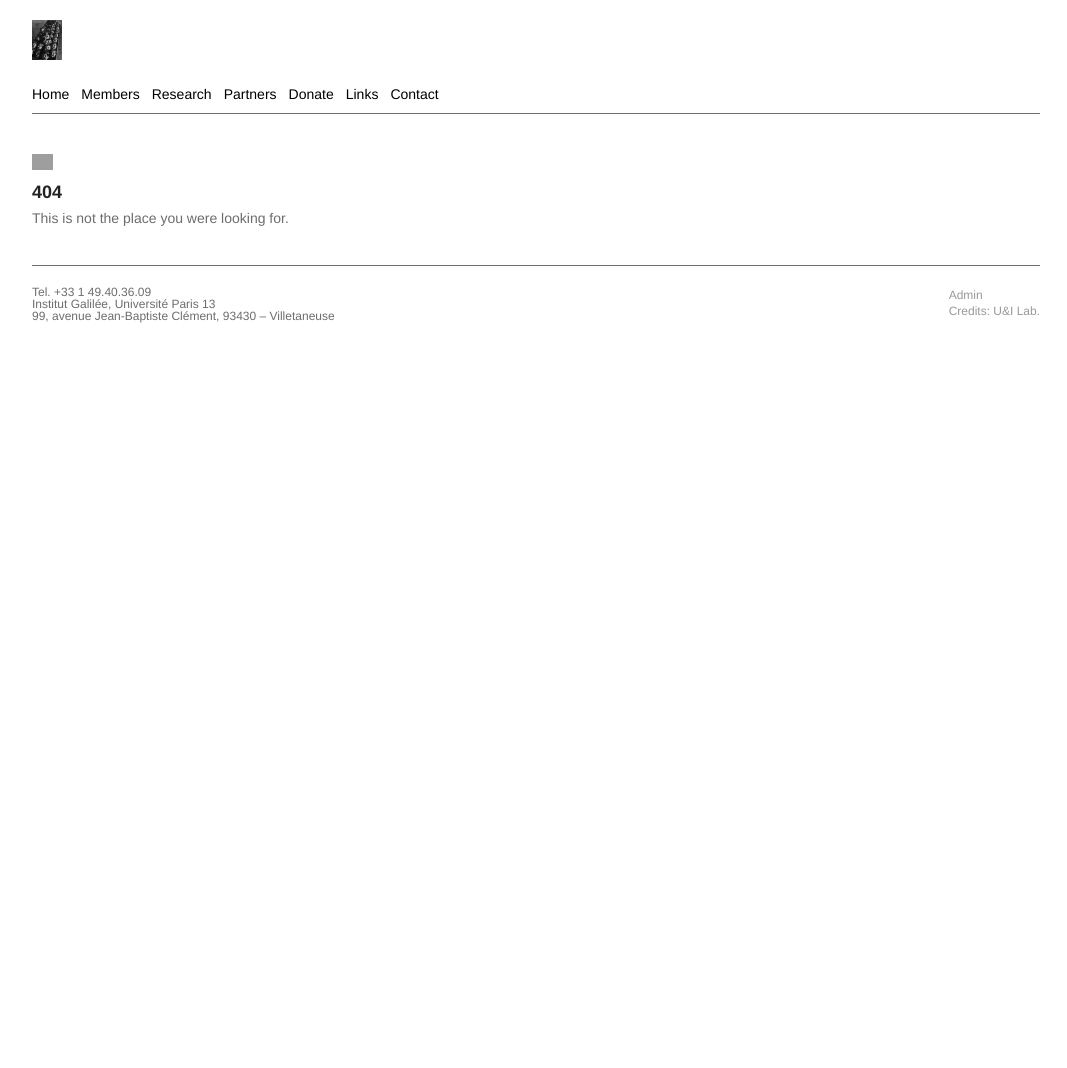
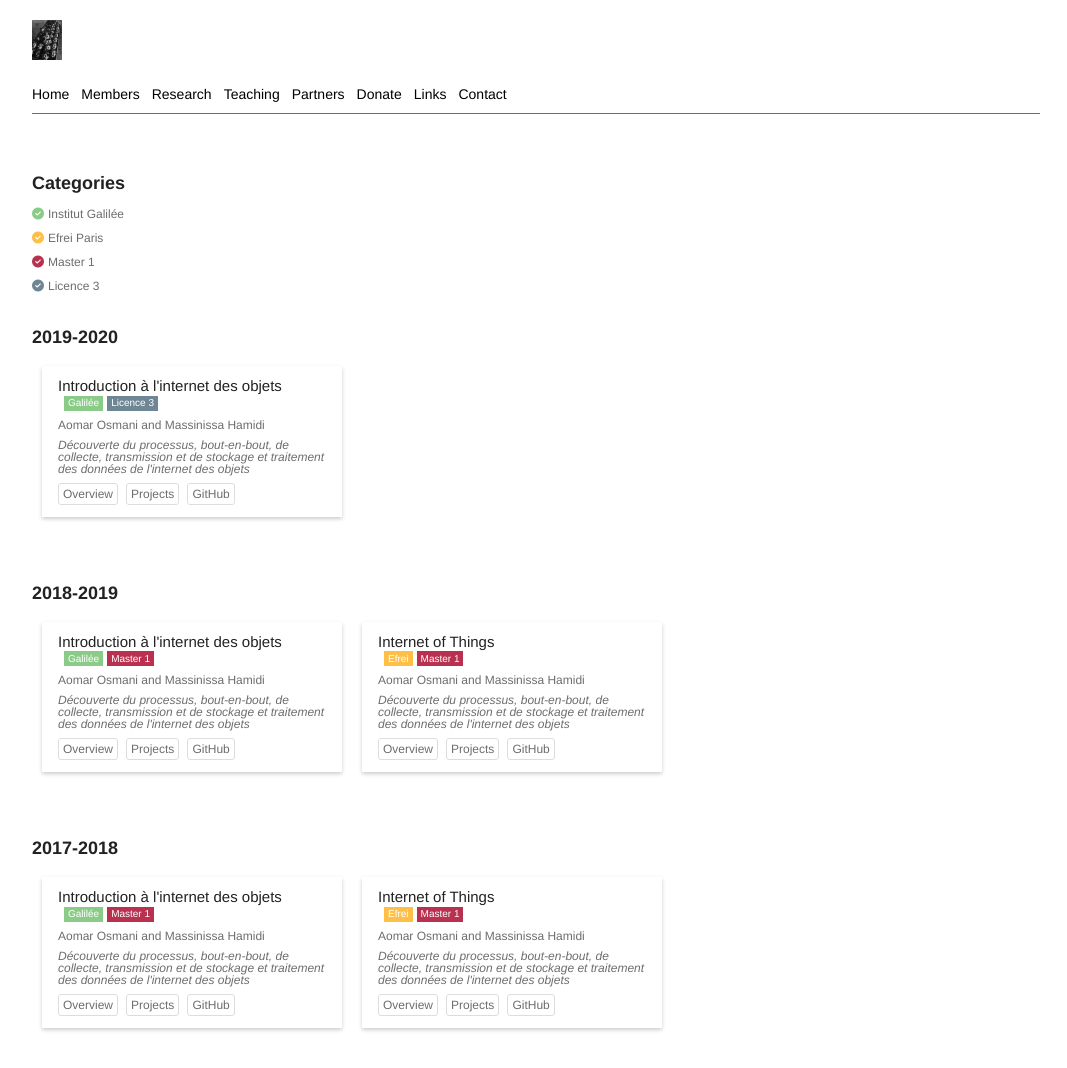
Before and after one commit to roboticsmind/roboticsmind.github.io, a React app: page /teaching in a window 1280 px wide. Shown: the top 1068 px of the page, without its empty margins (104-1171 px from the left). Before the commit the page ends 800 px from the top, so only its background shows below. Built offline with nearby package versions, Linux system fonts and the light colour scheme; grey boxes are pictures that could not be loaded; a web font is replaced by a local one; what react-google-maps-loader would draw is missing.

Commit message:
Added Teaching

```diff
--- a/index.html
+++ b/index.html
@@ -42,6 +42,6 @@
   <body>
     <div id="root"></div>
     <script src="https://use.fontawesome.com/24031f45ff.js"></script>
-    <script src="./build/bundle-95ea44bd7f.js"></script>
+    <script src="./build/bundle-11bf70723f.js"></script>
   </body>
 </html>
--- /dev/null
+++ b/public/data/teachings.json
@@ -0,0 +1,105 @@
+{
+  "topics": [
+    {
+      "id": "gal",
+      "title": "Institut Galilée",
+      "tag": "Galilée",
+      "color": "#8acb88"
+    },
+    {
+      "id": "efr",
+      "title": "Efrei Paris",
+      "tag": "Efrei",
+      "color": "#ffbf46"
+    },
+    {
+      "id": "m1",
+      "title": "Master 1",
+      "tag": "Master 1",
+      "color": "#b9314f"
+    },
+    {
+      "id": "l3",
+      "title": "Licence 3",
+      "tag": "Licence 3",
+      "color": "#6f8695"
+    }
+  ],
+  "categories": [
+    {
+      "researches": [
+        {
+          "booktitle": "Découverte du processus, bout-en-bout, de collecte, transmission et de stockage et traitement des données de l'internet des objets",
+          "authors": "Aomar Osmani and Massinissa Hamidi",
+          "title": "Introduction à l'internet des objets",
+          "links": {
+            "Overview": "",
+            "Projects": "https://github.com/hamidimassinissa/vibration-sae",
+            "GitHub": "https://github.com/hamidimassinissa/vibration-sae"
+          },
+          "topics": ["gal", "l3"]
+        }
+     ],
+      "title": "2019-2020"
+    },
+    {
+      "researches": [
+        {
+          "booktitle": "Découverte du processus, bout-en-bout, de collecte, transmission et de stockage et traitement des données de l'internet des objets",
+          "authors": "Aomar Osmani and Massinissa Hamidi",
+          "title": "Introduction à l'internet des objets",
+          "links": {
+            "Overview": "",
+            "Projects": "https://github.com/hamidimassinissa/vibration-sae",
+            "GitHub": "https://github.com/institut-galilee/"
+          },
+          "topics": ["gal", "m1"]
+        },
+        {
+          "booktitle": "Découverte du processus, bout-en-bout, de collecte, transmission et de stockage et traitement des données de l'internet des objets",
+          "authors": "Aomar Osmani and Massinissa Hamidi",
+          "title": "Internet of Things",
+          "links": {
+            "Overview": "",
+            "Projects": "https://github.com/hamidimassinissa/vibration-sae",
+            "GitHub": "https://github.com/efrei-paris-sud"
+          },
+          "topics": ["efr", "m1"]
+        }
+     ],
+      "title": "2018-2019"
+    },
+    {
+      "researches": [
+        {
+          "booktitle": "Découverte du processus, bout-en-bout, de collecte, transmission et de stockage et traitement des données de l'internet des objets",
+          "authors": "Aomar Osmani and Massinissa Hamidi",
+          "title": "Introduction à l'internet des objets",
+          "links": {
+            "Overview": "",
+            "Projects": "https://github.com/hamidimassinissa/vibration-sae",
+            "GitHub": "https://github.com/hamidimassinissa/vibration-sae"
+          },
+          "topics": ["gal", "m1"]
+        },
+        {
+          "booktitle": "Découverte du processus, bout-en-bout, de collecte, transmission et de stockage et traitement des données de l'internet des objets",
+          "authors": "Aomar Osmani and Massinissa Hamidi",
+          "title": "Internet of Things",
+          "links": {
+            "Overview": "",
+            "Projects": "https://github.com/hamidimassinissa/vibration-sae",
+            "GitHub": "https://github.com/hamidimassinissa/vibration-sae"
+          },
+          "topics": ["efr", "m1"]
+        }
+     ],
+      "title": "2017-2018"
+    },
+    {
+      "researches": [
+      ],
+      "title": "Misc"
+    }
+  ]
+}
--- a/src/components/App.js
+++ b/src/components/App.js
@@ -7,6 +7,7 @@ import Home from './Home';
 import Members from './Members';
 import NotFound from './NotFound';
 import Research from './Research';
+import Teaching from './Teaching';
 import Partners from './Partners';
 import Donate from './Donate';
 import Links from './Links';
@@ -23,6 +24,7 @@ export default class App extends Component {
             <Route exact path="/" component={Home} />
             <Route path="/members" component={Members} />
             <Route path="/research" component={Research} />
+            <Route path="/teaching" component={Teaching} />
             <Route path="/partners" component={Partners} />
             <Route path="/donate" component={Donate} />
             <Route path="/links" component={Links} />
--- a/src/components/Header.js
+++ b/src/components/Header.js
@@ -39,6 +39,13 @@ export default class Header extends Component {
             </Link>
             <Link
               className="c-header__menu-item"
+              to="/teaching"
+            >
+              Teaching
+            </Link>
+
+            <Link
+              className="c-header__menu-item"
               to="/partners"
             >
               Partners
--- /dev/null
+++ b/src/components/Teaching.js
@@ -0,0 +1,148 @@
+import classnames from 'classnames';
+import React, { Component } from 'react'
+import { Link } from 'react-router-dom';
+import DataLoader from './DataLoader';
+//import ResearchTopic from './ResearchTopic';
+//import ResearchWork from './ResearchWork';
+import TeachingTopic from './TeachingTopic';
+import TeachingWork from './TeachingWork';
+
+const DATA_URL = '/public/data/teachings.json';
+
+class Teaching extends Component {
+  state = {
+    hiddenTopicIds: [],
+    topicMap: {},
+  };
+
+  componentDidMount() {
+    this.updateTopicMap();
+  }
+
+  componentDidUpdate(prevProps, prevState) {
+    if (prevProps.data !== this.props.data) {
+      this.updateTopicMap();
+    }
+  }
+
+  updateTopicMap() {
+    const { data } = this.props;
+    const topics = data.topics || [];
+    const topicMap = {};
+    topics.forEach(topic => {
+      topicMap[topic.id] = topic;
+    });
+    this.setState({ topicMap });
+  }
+
+  showTopic = topicId => {
+    const { hiddenTopicIds } = this.state;
+    if (hiddenTopicIds.includes(topicId)) {
+      this.setState({
+        hiddenTopicIds: hiddenTopicIds.filter(t => t !== topicId),
+      });
+    }
+  };
+
+  hideTopic = topicId => {
+    const { hiddenTopicIds } = this.state;
+    if (!hiddenTopicIds.includes(topicId)) {
+      this.setState({
+        hiddenTopicIds: [...hiddenTopicIds, topicId],
+      });
+    }
+  }
+
+  renderLocations() {
+    const { data } = this.props;
+    const { hiddenTopicIds } = this.state;
+    const topics = data.topics.map(topic => (
+      <TeachingTopic
+        key={topic.id}
+        topic={topic}
+        hidden={hiddenTopicIds.includes(topic.id)}
+        showTopic={() => this.showTopic(topic.id)}
+        hideTopic={() => this.hideTopic(topic.id)}
+      />
+    ));
+    return (
+      <div className="c-research__category">
+        <div className="c-research__category-title">
+          Categories
+        </div>
+        <div className="c-research__work-list">
+          {topics}
+        </div>
+      </div>
+    );
+  }
+
+  isWorkVisible(work) {
+    const { hiddenTopicIds } = this.state;
+    if (work.topics) {
+      return work.topics.filter(topic => (
+        !hiddenTopicIds.includes(topic)
+      )).length > 0;
+    } else {
+      return true;
+    }
+  }
+
+  renderCategory(category, i) {
+    const { topicMap } = this.state;
+    const researches = category.researches.filter(work => this.isWorkVisible(work));
+    const workItems = researches.map((work, i) => (
+      <TeachingWork
+        key={i}
+        work={work}
+        topicMap={topicMap}
+        isLinkVisible={true}
+      />
+    ));
+    return (
+      <div
+        key={i}
+        className="c-teaching__category"
+      >
+        <div className="c-teaching__category-title">
+          {category.title}
+        </div>
+        <div className="c-teaching__work-list">
+          {workItems}
+        </div>
+      </div>
+    );
+  }
+
+  render() {
+    const { data } = this.props;
+    const categoryItems = data.categories.map((category, i) => this.renderCategory(category, i));
+    return (
+      <div className="c-teaching">
+        {this.renderLocations()}
+        {categoryItems}
+      </div>
+    );
+  }
+}
+
+export default (...props) => {
+  return (
+    <DataLoader json={DATA_URL}>
+      <Teaching {...props} />
+    </DataLoader>
+  );
+};
+
+/*
+<div className="card">
+        <div className="card-text">
+          <h4><a href="/~srikanta/course/cov888-2019/">COV 888 - Spl. Module in Database Systems (2018-19 Sem 2)</a></h4>
+          <div className="card-desription">
+            <p>Focus on Knowledge Graph Management and IR</p>
+          </div>
+        </div>
+      </div>
+
+
+*/
--- /dev/null
+++ b/src/components/TeachingTopic.js
@@ -0,0 +1,44 @@
+import classnames from 'classnames';
+import React, { Component } from 'react'
+import { Link } from 'react-router-dom';
+
+export default class TeachingTopic extends Component {
+  renderIcon() {
+    const {
+      topic,
+      hidden,
+    } = this.props;
+
+    const style = topic.color ? { color: topic.color } : {};
+    return hidden ? (
+      <i className="c-research-topic__check-icon fa fa-circle" style={style} />
+    ) : (
+      <i className="c-research-topic__check-icon fa fa-check-circle" style={style} />
+    );
+  }
+
+  render() {
+    const {
+      topic,
+      onClick,
+      hidden,
+      showTopic,
+      hideTopic,
+    } = this.props;
+
+    return (
+      <a
+        className={classnames(
+          'c-research-topic',
+          { 'c-research-topic--hidden': hidden }
+        )}
+        onClick={hidden ? showTopic : hideTopic}
+      >
+        {this.renderIcon()}
+        <div className="c-research-topic__title">
+          {topic.title}
+        </div>
+      </a>
+    );
+  }
+}
--- /dev/null
+++ b/src/components/TeachingWork.js
@@ -0,0 +1,110 @@
+import classnames from 'classnames';
+import React, { Component } from 'react'
+import { Link } from 'react-router-dom';
+
+export default class TeachingWork extends Component {
+  handleLinkClick = eventLabel => {
+    ga('send', {
+      hitType: 'event',
+      eventCategory: 'ResearchLink',
+      eventAction: 'click',
+      eventLabel: eventLabel
+    });
+  }
+
+  renderTopicTagsItem() {
+    const {
+      work,
+      topicMap,
+    } = this.props;
+    if (!topicMap) {
+      return null;
+    }
+
+    const topicIds = work.topics || [];
+    const topics = topicIds
+      .filter(tid => tid in topicMap)
+      .map(tid => topicMap[tid]);
+    const topicTags = topics.map(topic => (
+      <div
+        key={topic.id}
+        className="c-teaching-work__tag"
+        style={topic.color ? { backgroundColor: topic.color } : {}}
+      >
+        {topic.tag}
+      </div>
+    ));
+    return (
+      <div className="c-teaching-work__tags">
+        {topicTags}
+      </div>
+    );
+  }
+
+  render() {
+    const {
+      work,
+      isLinkVisible,
+    } = this.props;
+    const links = work.links || {};
+    const linkItems = isLinkVisible ? Object.keys(links).map((key, i) => (
+      <a
+        key={key}
+        href={links[key]}
+        className="u-links__link"
+        target="_blank"
+        onClick={() => this.handleLinkClick(`${work.title}::${key}`)}
+      >
+        {key}
+      </a>
+    )) : null;
+
+
+
+    const titleItem = work.title ? (
+      <div
+        className={classnames(
+          'c-teaching-work__title',
+          'c-teaching-work__item'
+        )}
+      >
+        {work.title} {this.renderTopicTagsItem()}
+      </div>
+    ) : null;
+
+    const authorsItem = work.authors ? (
+      <div
+        className={classnames(
+          'c-teaching-work__authors',
+          'c-teaching-work__item'
+        )}
+      >
+        {work.authors}
+      </div>
+    ) : null;
+
+    const booktitleItem = work.booktitle ? (
+      <div
+        className={classnames(
+          'c-teaching-work__booktitle',
+          'c-teaching-work__item'
+        )}
+      >
+        {work.booktitle}
+      </div>
+    ) : null;
+
+    return (
+      <div className='c-teaching-work'>
+      <div className='c-teaching-work__card'>
+        {titleItem}
+        {authorsItem}
+        {booktitleItem}
+        <div className="u-links">
+          {linkItems}
+        </div>
+      </div>
+      </div>
+    );
+  }
+}
--- /dev/null
+++ b/src/style/components/_teaching-work.scss
@@ -0,0 +1,71 @@
+
+.c-teaching-work {
+  padding: 10px 10px;
+  display: inline-block;
+
+  &__item {
+    padding-bottom: 8px;
+  }
+
+  &__title {
+    font-size: 15px;
+    color: color('black');
+  }
+
+  &__authors {
+    font-size: 12px;
+  }
+
+  &__booktitle {
+    font-size: 12px;
+    font-style: italic;
+  }
+
+  &__topics {
+    font-size: 12px;
+  }
+
+  &__tags {
+    //display: inline-block;
+    display: block;
+    padding: 0 4px;
+  }
+
+  &__tag {
+    display: inline-block;
+    margin: 0 2px;
+    background-color: color('dark-grey');
+    padding: 2.5px 4px;
+    font-size: 10px;
+    color: color('white');
+  }
+
+  &__card {
+    margin-bottom: 1.5rem;
+    overflow: hidden;
+    text-overflow: ellipsis;
+    background: #fff;
+    box-shadow: 0 2px 4px 0 rgba(0,0,0,0.2);
+    transition: all 0.2s ease-out;
+  }
+
+  &__card {
+     display: inline-block;
+     position: relative;
+     min-height: 150px;
+     max-width: 300px;
+     padding: 0.75rem 1rem 0.75rem;
+  }
+
+  &__card:hover {
+    box-shadow: 0 8px 16px 0 rgba(0,0,0,0.2);
+  }
+
+  &__card:hover .card-image.hover-overlay:before {
+    opacity: 0.8;
+  }
+
+  &__card:hover .card-image.hover-overlay:after {
+    opacity: 0.6;
+  }
+}
--- /dev/null
+++ b/src/style/components/_teaching.scss
@@ -0,0 +1,142 @@
+
+.c-teaching {
+  color: color('dark-grey');
+
+  &__category {
+    padding: 10px 0;
+  }
+
+  &__category-title {
+    padding: 10px 0;
+    font-size: 18px;
+    color: color('black');
+    font-weight: $bold;
+  }
+
+  &__work-list {
+
+  }
+}
+
+    /*************************************************
+     *  Card component
+     **************************************************/
+
+/*
+    .card-simple {
+      background: #fff;
+      box-shadow: 0 1px 4px rgba(0,0,0,.04);
+      border: 1px solid rgba(0,0,0,.09);
+      border-radius: 3px;
+      margin-top: 20px;
+      padding: 15px 20px 15px 20px;
+    }
+
+    .card-simple:first-of-type {
+      margin-top: 0;
+    }
+
+    .card-simple p.read-more {
+      margin: 0;
+    }
+
+    .dark .card-simple {
+      background: rgb(40, 42, 54);
+      box-shadow: 0 1px 4px rgba(0,0,0,.04);
+      border: 1px solid rgb(68, 71, 90);
+    }
+
+    &__card {
+      margin-bottom: 1.5rem;
+      overflow: hidden;
+      text-overflow: ellipsis;
+      background: #fff;
+      box-shadow: 0 2px 4px 0 rgba(0,0,0,0.2);
+      transition: all 0.2s ease-out;
+    }
+
+    .card .card-image {
+      display: block;
+      position: relative;
+      min-height: 100px;
+    }
+
+    .card h4 {
+      font-size: 0.9rem;
+      font-weight: 700;
+      line-height: 1.5;
+      text-transform: uppercase;
+    }
+
+    .card h4 a {
+      color: #000;
+      border-bottom: solid 1px transparent;
+    }
+
+    .card h4 a:hover {
+      color: #000;
+      border-bottom: solid 1px #000;
+      text-decoration: none;
+    }
+
+    .card .card-text {
+      padding: 0.75rem 1rem 0.75rem;
+    }
+
+    .card .card-text p {
+      color: rgba(0,0,0,0.54);
+      font-size: 0.75rem;
+    }
+
+    .dark .card-text p {
+      color: rgb(248, 248, 242);
+    }
+
+    .card p:last-child {
+      margin-bottom: 0;
+    }
+
+    .card .card-image.hover-overlay:before {
+      display: block;
+      position: absolute;
+      left: 0;
+      top: 0;
+      width: 100%;
+      height: 100%;
+      background: #fff;
+      content: " ";
+      opacity: 0;
+      transition: all 0.2s ease-out;
+    }
+
+    .card .card-image.hover-overlay:after {
+      display: block;
+      position: absolute;
+      left: 0;
+      top: 50%;
+      width: 100%;
+      transform: translate(0, -50%);
+      opacity: 0;
+      transition: all 0.2s ease-out;
+      font-family: 'Font Awesome 5 Free';
+      font-weight: 900;
+      content: '\f0c1';
+      text-align: center;
+      font-size: 3rem;
+      color: #666;
+    }
+
+    &__card:hover {
+      box-shadow: 0 8px 16px 0 rgba(0,0,0,0.2);
+    }
+
+    &__card:hover .card-image.hover-overlay:before {
+      opacity: 0.8;
+    }
+
+    &__card:hover .card-image.hover-overlay:after {
+      opacity: 0.6;
+    }
+}
+
+*/
--- a/src/style/index.scss
+++ b/src/style/index.scss
@@ -22,3 +22,5 @@
 @import "components/research-topic";
 @import "components/research-work";
 @import "components/research";
+@import "components/teaching";
+@import "components/teaching-work";
```
Also changed, not shown: 2 other files.
